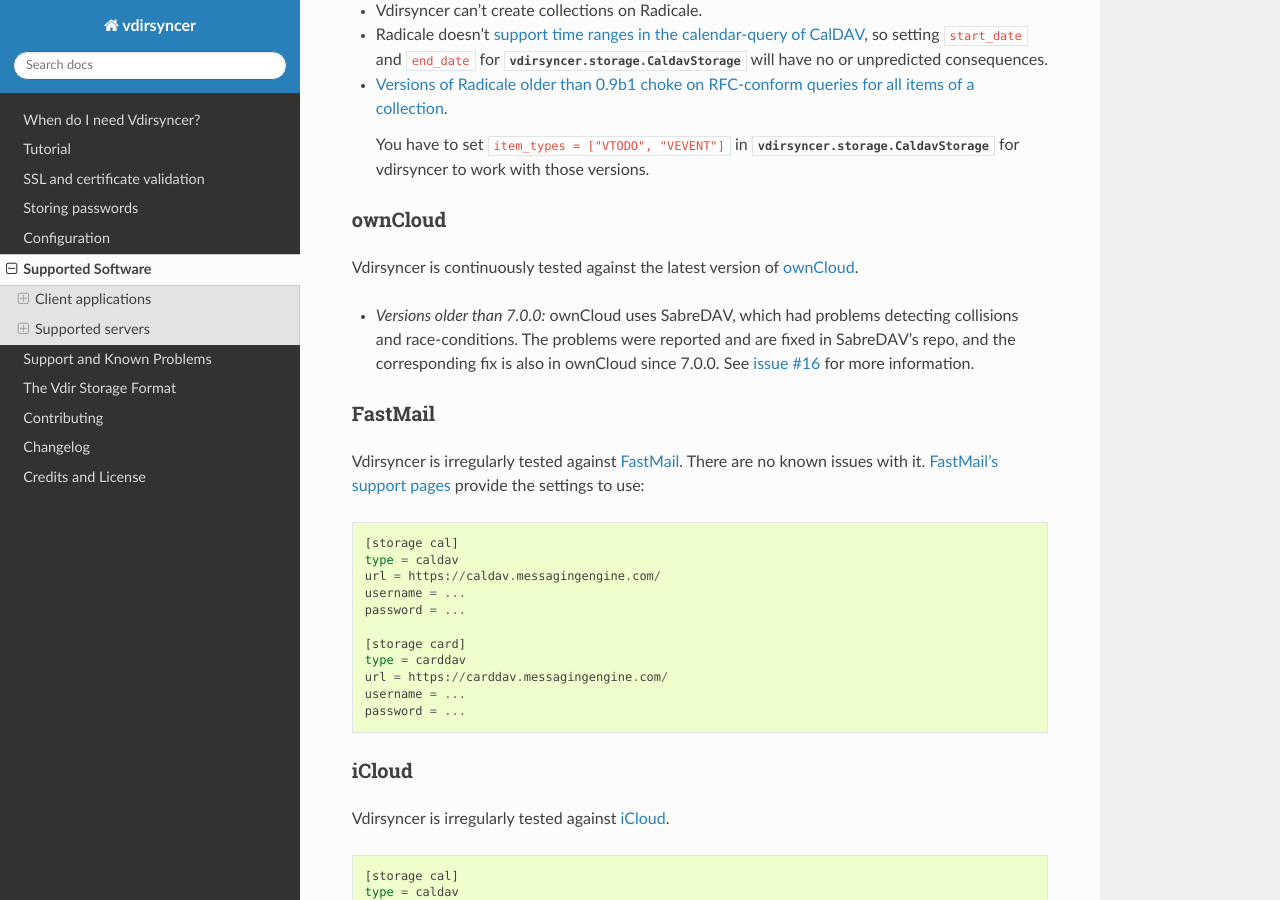
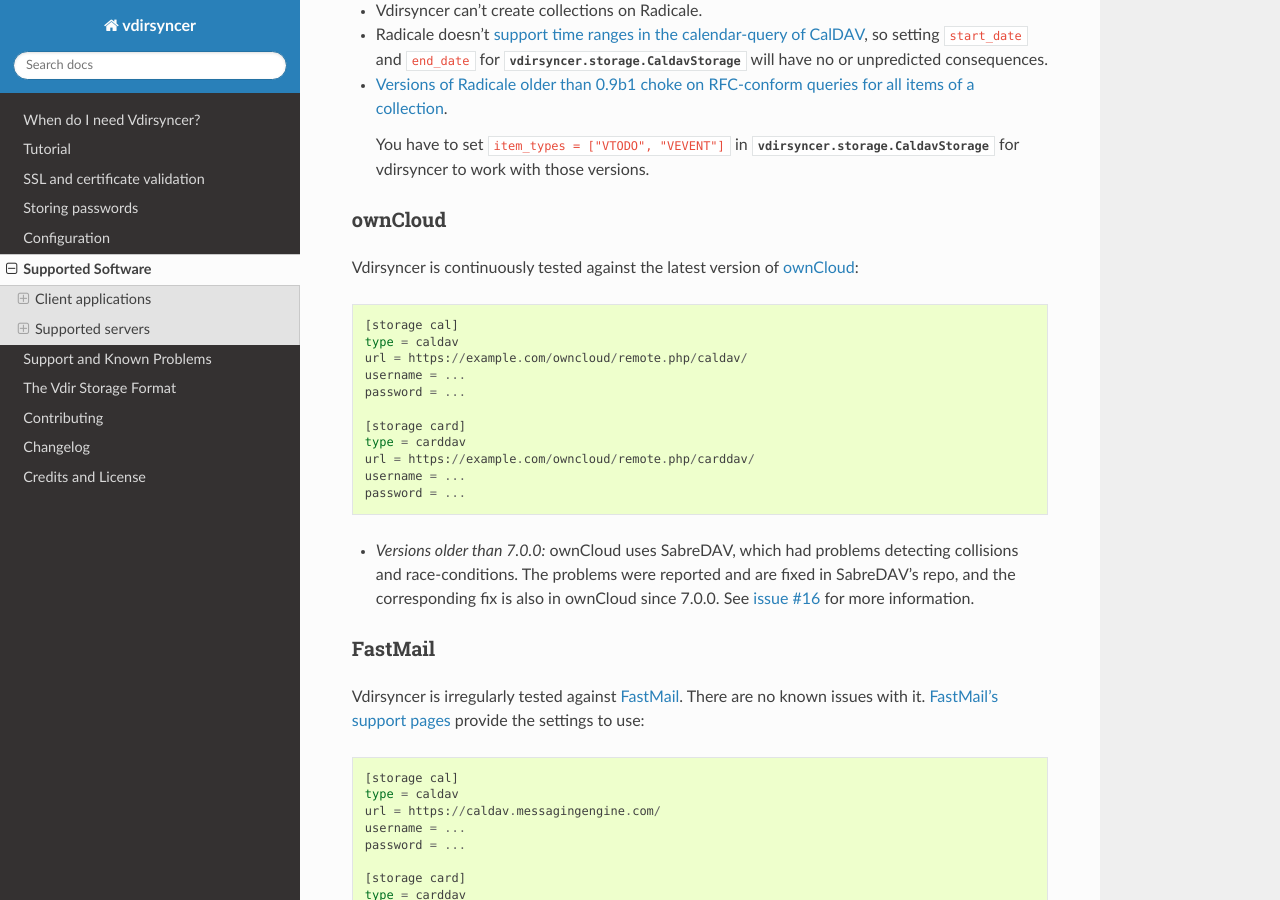
Before and after one commit to pimutils/vdirsyncer, a Sphinx documentation site: the page built from docs/supported.rst, in a window 1280 px wide and 900 px high, scrolled down 1259 px. Built offline with Sphinx 7.4.7 and the Read the Docs theme 2.0.0, drawn with Linux system fonts in a browser that asks for light colours; the version number could not be read and is left out.

Commit message:
Add example to owncloud docs

```diff
--- a/docs/supported.rst
+++ b/docs/supported.rst
@@ -94,7 +94,19 @@
 ownCloud
 --------
 
-Vdirsyncer is continuously tested against the latest version of ownCloud_.
+Vdirsyncer is continuously tested against the latest version of ownCloud_::
+
+    [storage cal]
+    type = caldav
+    url = https://example.com/owncloud/remote.php/caldav/
+    username = ...
+    password = ...
+
+    [storage card]
+    type = carddav
+    url = https://example.com/owncloud/remote.php/carddav/
+    username = ...
+    password = ...
 
 - *Versions older than 7.0.0:* ownCloud uses SabreDAV, which had problems
   detecting collisions and race-conditions. The problems were reported and are
```
